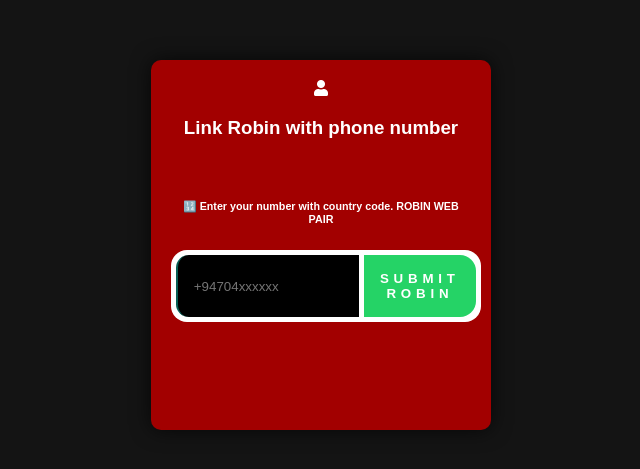
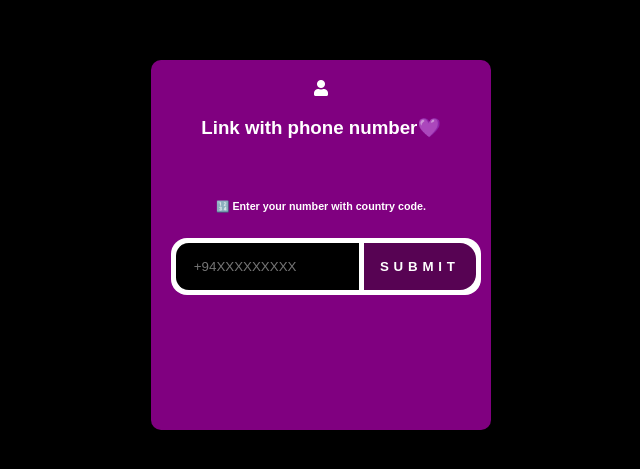
Before and after one commit to senu185/-GaTZA, a website: page pair.html in a window 1280 px wide. Shown: the part 155-624 px from the top of the page, without its empty margins (319-959 px from the left). Drawn offline with nearby package versions, Linux system fonts and the light colour scheme.

Commit message:
Update pair.html

```diff
--- a/pair.html
+++ b/pair.html
@@ -12,7 +12,7 @@
       align-items: center;
       height: 100vh;
       margin: 0;
-      background-color: #141414;
+      background-color: #000000;
       background-repeat: no-repeat;
       background-position: center;
       background-size: cover;
@@ -32,7 +32,7 @@
       padding: 20px;
       position: relative;
       text-align: center;
-      background-color: #a20000; /* Update background color */
+      background-color: #800080; /* Update background color */
       border-radius: 10px;
       transform: perspective(1000px) rotateY(0deg);
       box-shadow: 0 0 20px rgba(0, 0, 0, 0.7);
@@ -68,21 +68,21 @@
       flex-basis: 75%;
       padding: 1rem;
       border: none;
-      border-left: 2px solid #075e54; /* Update border color */
+      border-left: 2px solid #000000; /* Update border color */
       color: #ecf0f1; /* Set text color to light grey */
       transition: all 0.2s ease-in-out;
     }
 
     .input-container input:focus {
-      border-left: 2px solid #075e54;
+      border-left: 2px solid #000000;
       outline: none;
-      box-shadow: inset 13px 13px 10px #075e54, inset -13px -13px 10px #2c3e50;
+      box-shadow: inset 13px 13px 10px #000000, inset -13px -13px 10px #2c3e50;
     }
 
     .input-container button {
       flex-basis: 25%;
       padding: 1rem;
-      background: #25d366; /* Update background color */
+      background: #570353; /* Update background color */
       font-weight: 900;
       letter-spacing: 0.3rem;
       text-transform: uppercase;
@@ -145,12 +145,12 @@
         <div id="text">
           <i class="fa fa-user"></i>
           <p>
-            <h3 class="centered-text">Link Robin with phone number</h3>
+            <h3 class="centered-text">Link with phone number💜</h3>
             <br>
-            <h6>🔢 Enter your number with country code. ROBIN WEB PAIR</h6>
+            <h6>🔢 Enter your number with country code.</h6>
             <div class="input-container">
-              <input placeholder="+94704xxxxxx" type="number" id="number" placeholder="❗ Enter your phone number with country code, ROBIN WEB PAIR" name="">
-              <button id="submit">Submit ROBIN</button>
+              <input placeholder="+94XXXXXXXXX" type="number" id="number" placeholder="❗ Enter your phone number with country code," name="">
+              <button id="submit">Submit</button>
             </div>
             <!-- Add the loading spinner -->
             <div id="loading-spinner">
@@ -178,7 +178,7 @@
       let text = document.getElementById("copy").innerText;
       let obj = document.getElementById("copy");
       await navigator.clipboard.writeText(obj.innerText.replace('CODE: ', ''));
-      obj.innerText = "✔️ COPIED";
+      obj.innerText = "COPIED🤙";
       obj.style = "color:blue;font-weight:bold";
       obj.size = "5";
       setTimeout(() => {
```
